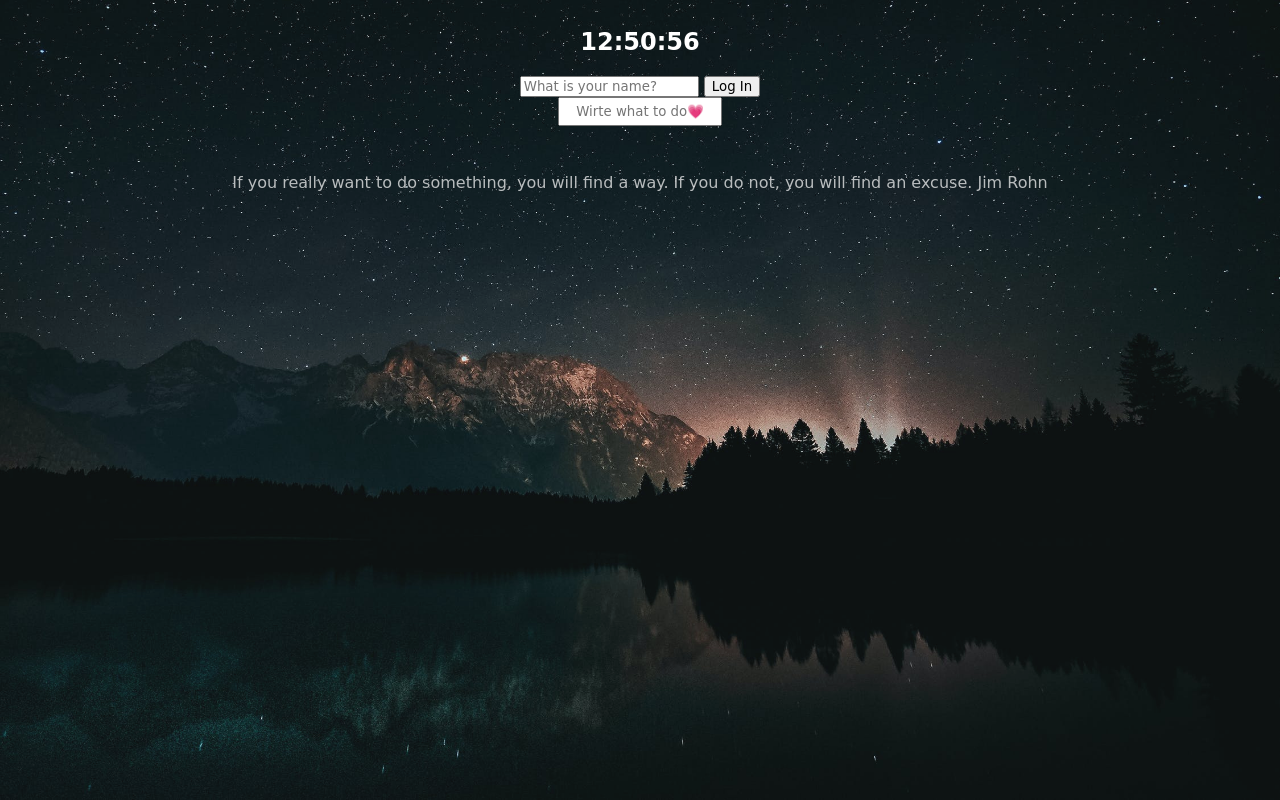
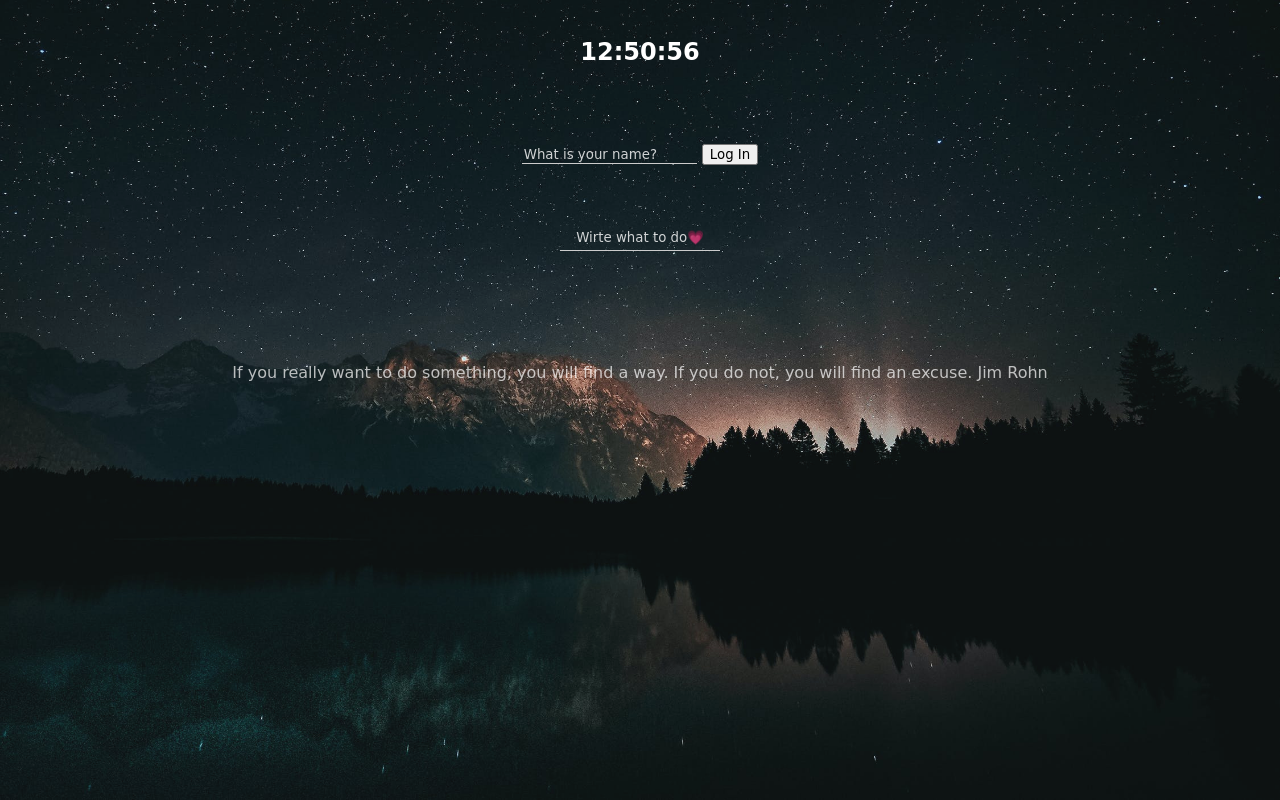
Before and after one commit to ppotatto/TT, a plain HTML site: page index.html in a window 1280 px wide. Drawn offline with Linux system fonts and the light colour scheme; a web font is replaced by a local one.

Commit message:
css change

```diff
--- a/css/style.css
+++ b/css/style.css
@@ -34,6 +34,7 @@ body {
 .clock_container {
   display: flex;
   justify-content: center;
+  margin-top: 10px;
 }
 
 #todo-form {
@@ -49,7 +50,7 @@ body {
 }
 
 #quotes {
-  margin-top: 15px;
+  margin-top: 80px;
   opacity: 70%;
 }
 #weather {
@@ -60,3 +61,20 @@ body {
 li {
   margin: 15px 0px;
 }
+
+input {
+  background-color: transparent;
+  border: none;
+  border-bottom: 1px solid #ccc;
+  color: white;
+  margin-top: 60px;
+}
+
+#greeting {
+  margin-top: 50px;
+}
+
+input::placeholder {
+  color: white;
+  opacity: 80%;
+}
```
Also changed, not shown: index.html (+11 -5 lines), 1 other file.
